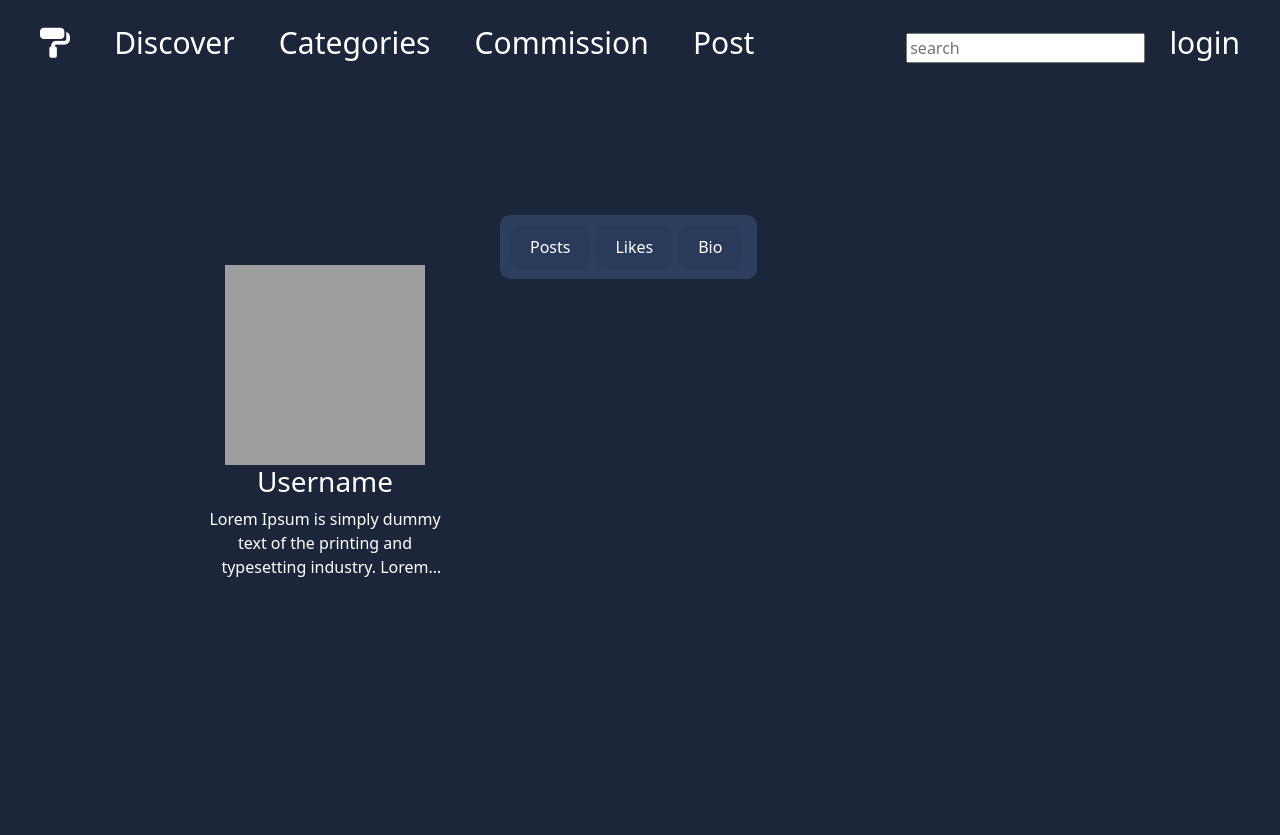
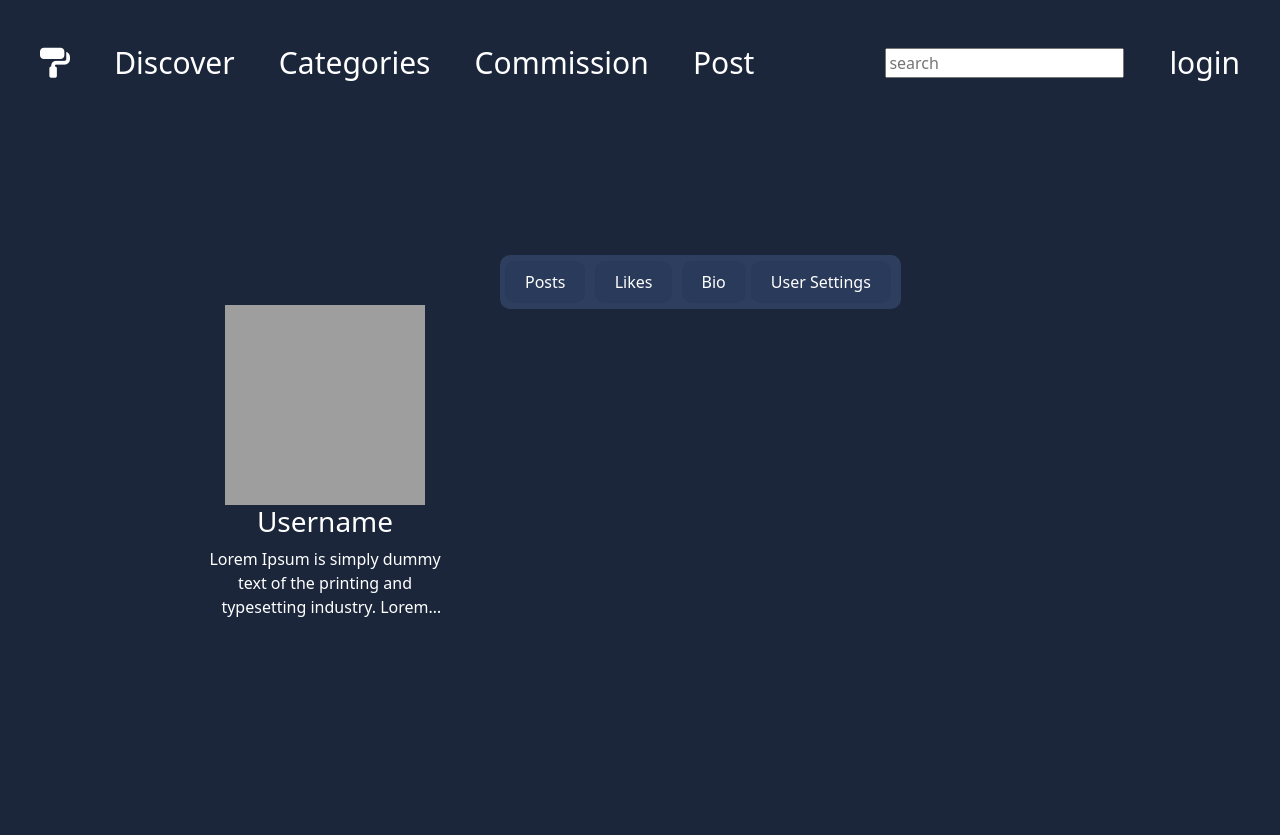
Before and after one commit to JRichm/artistlinq, a Flask app: a page that uses templates/base.html in a window 1280 px wide. Before the commit the page ends 577 px from the top, so only its background shows below. Run offline with Flask 3, Linux system fonts and the light colour scheme; some libraries are stand-ins or nearby versions; grey boxes are pictures that could not be loaded.

Commit message:
updated user account button

```diff
--- a/server.py
+++ b/server.py
@@ -47,6 +47,7 @@ def login():
 def logout():
     session.clear()
     return redirect(url_for('index'))
+
 
     ### " View User " ###
 @app.route('/user/<username>')
--- a/static/css/base.css
+++ b/static/css/base.css
@@ -36,6 +36,29 @@ hr {
   color: white;
 }
 
+.right-span {
+    display: flex;
+    flex-direction: row;
+    align-items: center;
+}
+
+.right-span input {
+    margin: 0px 25px 0px 25px;
+}
+
+.account-button {
+    display: flex;
+    flex-direction: column;
+    color: white;
+    margin: 0px 25px 0px 25px;
+}
+
+.account-button a {
+    margin: 0px;
+    text-align: center;
+    font-size: 24px;
+}
+
 .hidden {
     display: none !important;
 }
--- a/static/css/user_view.css
+++ b/static/css/user_view.css
@@ -37,8 +37,9 @@ main {
 .content-controller {
     display: flex;
     align-items: center;
+    justify-content: space-between;
     border-radius: 10px;
-    padding: 10px;
+    padding: 15px 5px 15px 5px;
     background-color: #2d3e5f;
 }
 
--- a/templates/base.html
+++ b/templates/base.html
@@ -18,12 +18,15 @@
             <a href="">Commission</a>
             <a href="/post">Post</a>
         </span>
-        <span>
+        <span class="right-span">
             <input type="text" placeholder="search">
 
             {% if username %}
 
-                <a href="/user/{{ session.get('username') }}"><i class="fa-solid fa-user"></i></a>
+                <div class="account-button">
+                    <a href="/user/{{ session.get('username') }}"><i class="fa-solid fa-user"></i></a>
+                    <a href="/user/{{ session.get('username') }}">{{ username }}</a>
+                </div>
                 <a href="/logout">logout</a>
 
             {% else %}
--- a/templates/user_view.html
+++ b/templates/user_view.html
@@ -13,9 +13,14 @@
     </aside>
     <section class="user-section">
         <span class="content-controller">
-            <a href="">Posts</a>
-            <a href="">Likes</a>
-            <a href="">Bio</a>
+            <div class="left-buttons">
+              <a href="">Posts</a>
+              <a href="">Likes</a>
+              <a href="">Bio</a>
+            </div>
+            <div class="right-buttons">
+              <a href="">User Settings</a>
+            </div>
         </span>
         <article>
             <div class="image-board">
```
